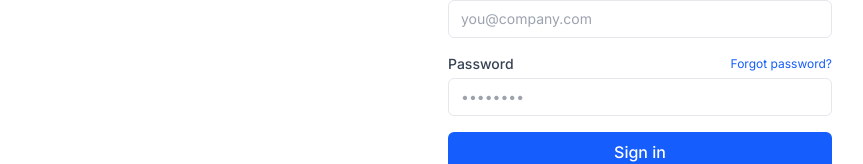
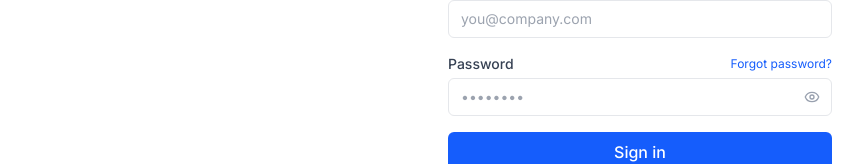
Before and after one commit to jp05831/onbrd, a Next.js app: page /login in a window 1280 px wide. Shown: the part 442-606 px from the top of the page, without its empty margins (0-863 px from the left). Built offline with nearby package versions, Linux system fonts and the light colour scheme.

Commit message:
feat: show/hide password toggle on all password fields

```diff
--- a/app/admin/login/page.tsx
+++ b/app/admin/login/page.tsx
@@ -4,7 +4,7 @@ import { useState } from 'react'
 import { useRouter } from 'next/navigation'
 import { supabase } from '@/app/lib/supabase'
 import Image from 'next/image'
-import { Shield } from 'lucide-react'
+import { Shield, Eye, EyeOff } from 'lucide-react'
 
 export default function AdminLoginPage() {
   const router = useRouter()
@@ -12,6 +12,7 @@ export default function AdminLoginPage() {
   const [password, setPassword] = useState('')
   const [error, setError] = useState('')
   const [loading, setLoading] = useState(false)
+  const [showPassword, setShowPassword] = useState(false)
 
   const handleSubmit = async (e: React.FormEvent) => {
     e.preventDefault()
@@ -83,15 +84,20 @@ export default function AdminLoginPage() {
             </div>
             <div>
               <label className="block text-sm font-medium text-neutral-300 mb-1">Password</label>
+              <div className="relative">
                 <input
-                type="password"
+                  type={showPassword ? 'text' : 'password'}
                   value={password}
                   onChange={(e) => setPassword(e.target.value)}
-                className="w-full px-3 py-2.5 bg-neutral-900 border border-neutral-800 text-white rounded-md text-sm focus:outline-none focus:ring-2 focus:ring-blue-500 focus:border-transparent placeholder-neutral-600"
+                  className="w-full px-3 py-2.5 pr-10 bg-neutral-900 border border-neutral-800 text-white rounded-md text-sm focus:outline-none focus:ring-2 focus:ring-blue-500 focus:border-transparent placeholder-neutral-600"
                   placeholder="••••••••"
                   required
                   autoComplete="current-password"
                 />
+                <button type="button" onClick={() => setShowPassword(!showPassword)} className="absolute right-3 top-1/2 -translate-y-1/2 text-neutral-500 hover:text-neutral-300">
+                  {showPassword ? <EyeOff className="w-4 h-4" /> : <Eye className="w-4 h-4" />}
+                </button>
+              </div>
             </div>
 
             {error && (
--- a/app/login/page.tsx
+++ b/app/login/page.tsx
@@ -5,7 +5,7 @@ import { useRouter, useSearchParams } from 'next/navigation'
 import Link from 'next/link'
 import Image from 'next/image'
 import { signIn } from 'next-auth/react'
-import { CheckCircle } from 'lucide-react'
+import { CheckCircle, Eye, EyeOff } from 'lucide-react'
 
 function LoginForm() {
   const router = useRouter()
@@ -17,6 +17,7 @@ function LoginForm() {
   const [error, setError] = useState('')
   const [loading, setLoading] = useState(false)
   const [googleLoading, setGoogleLoading] = useState(false)
+  const [showPassword, setShowPassword] = useState(false)
 
   const handleSubmit = async (e: React.FormEvent) => {
     e.preventDefault()
@@ -109,14 +110,19 @@ function LoginForm() {
             <label className="block text-sm font-medium text-gray-700 dark:text-gray-300">Password</label>
             <Link href="/forgot-password" className="text-xs text-blue-600 dark:text-blue-400 hover:underline">Forgot password?</Link>
           </div>
+          <div className="relative">
             <input
-            type="password"
+              type={showPassword ? 'text' : 'password'}
               value={password}
               onChange={(e) => setPassword(e.target.value)}
-            className="w-full px-3 py-2 border border-gray-200 dark:border-neutral-800 bg-white dark:bg-neutral-900 text-gray-900 dark:text-white rounded-md text-sm focus:outline-none focus:ring-2 focus:ring-blue-500 focus:border-transparent transition-colors"
+              className="w-full px-3 py-2 pr-10 border border-gray-200 dark:border-neutral-800 bg-white dark:bg-neutral-900 text-gray-900 dark:text-white rounded-md text-sm focus:outline-none focus:ring-2 focus:ring-blue-500 focus:border-transparent transition-colors"
               placeholder="••••••••"
               required
             />
+            <button type="button" onClick={() => setShowPassword(!showPassword)} className="absolute right-3 top-1/2 -translate-y-1/2 text-gray-400 hover:text-gray-600 dark:hover:text-gray-300">
+              {showPassword ? <EyeOff className="w-4 h-4" /> : <Eye className="w-4 h-4" />}
+            </button>
+          </div>
         </div>
 
         {error && (
--- a/app/reset-password/page.tsx
+++ b/app/reset-password/page.tsx
@@ -4,13 +4,14 @@ import { useEffect, useState, Suspense } from 'react'
 import { useSearchParams } from 'next/navigation'
 import Link from 'next/link'
 import Image from 'next/image'
-import { CheckCircle, AlertCircle } from 'lucide-react'
+import { CheckCircle, AlertCircle, Eye, EyeOff } from 'lucide-react'
 
 function ResetPasswordContent() {
   const searchParams = useSearchParams()
   const token = searchParams.get('token')
 
   const [password, setPassword] = useState('')
+  const [showPassword, setShowPassword] = useState(false)
   const [status, setStatus] = useState<'idle' | 'loading' | 'success' | 'error'>(
     token ? 'idle' : 'error'
   )
@@ -87,15 +88,20 @@ function ResetPasswordContent() {
       <form onSubmit={handleSubmit} className="space-y-4">
         <div>
           <label className="block text-sm font-medium text-gray-700 dark:text-gray-300 mb-1">New password</label>
+          <div className="relative">
             <input
-            type="password"
+              type={showPassword ? 'text' : 'password'}
               value={password}
               onChange={(e) => setPassword(e.target.value)}
-            className="w-full px-3 py-2 border border-gray-200 dark:border-neutral-800 bg-white dark:bg-neutral-900 text-gray-900 dark:text-white rounded-md text-sm focus:outline-none focus:ring-2 focus:ring-blue-500 focus:border-transparent transition-colors"
+              className="w-full px-3 py-2 pr-10 border border-gray-200 dark:border-neutral-800 bg-white dark:bg-neutral-900 text-gray-900 dark:text-white rounded-md text-sm focus:outline-none focus:ring-2 focus:ring-blue-500 focus:border-transparent transition-colors"
               placeholder="At least 8 characters"
               minLength={8}
               required
             />
+            <button type="button" onClick={() => setShowPassword(!showPassword)} className="absolute right-3 top-1/2 -translate-y-1/2 text-gray-400 hover:text-gray-600 dark:hover:text-gray-300">
+              {showPassword ? <EyeOff className="w-4 h-4" /> : <Eye className="w-4 h-4" />}
+            </button>
+          </div>
         </div>
 
         <button
--- a/app/signup/page.tsx
+++ b/app/signup/page.tsx
@@ -5,7 +5,7 @@ import { useRouter } from 'next/navigation'
 import Link from 'next/link'
 import Image from 'next/image'
 import { signIn } from 'next-auth/react'
-import { Check } from 'lucide-react'
+import { Check, Eye, EyeOff } from 'lucide-react'
 
 export default function SignupPage() {
   const router = useRouter()
@@ -15,6 +15,7 @@ export default function SignupPage() {
   const [error, setError] = useState('')
   const [loading, setLoading] = useState(false)
   const [googleLoading, setGoogleLoading] = useState(false)
+  const [showPassword, setShowPassword] = useState(false)
 
   const handleSubmit = async (e: React.FormEvent) => {
     e.preventDefault()
@@ -119,15 +120,20 @@ export default function SignupPage() {
             </div>
             <div>
               <label className="block text-sm font-medium text-gray-700 dark:text-gray-300 mb-1">Password</label>
+              <div className="relative">
                 <input
-                type="password"
+                  type={showPassword ? 'text' : 'password'}
                   value={password}
                   onChange={(e) => setPassword(e.target.value)}
-                className="w-full px-3 py-2 border border-gray-200 dark:border-neutral-800 bg-white dark:bg-neutral-900 text-gray-900 dark:text-white rounded-md text-sm focus:outline-none focus:ring-2 focus:ring-blue-500 focus:border-transparent transition-colors"
+                  className="w-full px-3 py-2 pr-10 border border-gray-200 dark:border-neutral-800 bg-white dark:bg-neutral-900 text-gray-900 dark:text-white rounded-md text-sm focus:outline-none focus:ring-2 focus:ring-blue-500 focus:border-transparent transition-colors"
                   placeholder="At least 8 characters"
                   minLength={8}
                   required
                 />
+                <button type="button" onClick={() => setShowPassword(!showPassword)} className="absolute right-3 top-1/2 -translate-y-1/2 text-gray-400 hover:text-gray-600 dark:hover:text-gray-300">
+                  {showPassword ? <EyeOff className="w-4 h-4" /> : <Eye className="w-4 h-4" />}
+                </button>
+              </div>
             </div>
 
             {error && (
```
Lines whose indentation alone changed are shown as unchanged.
